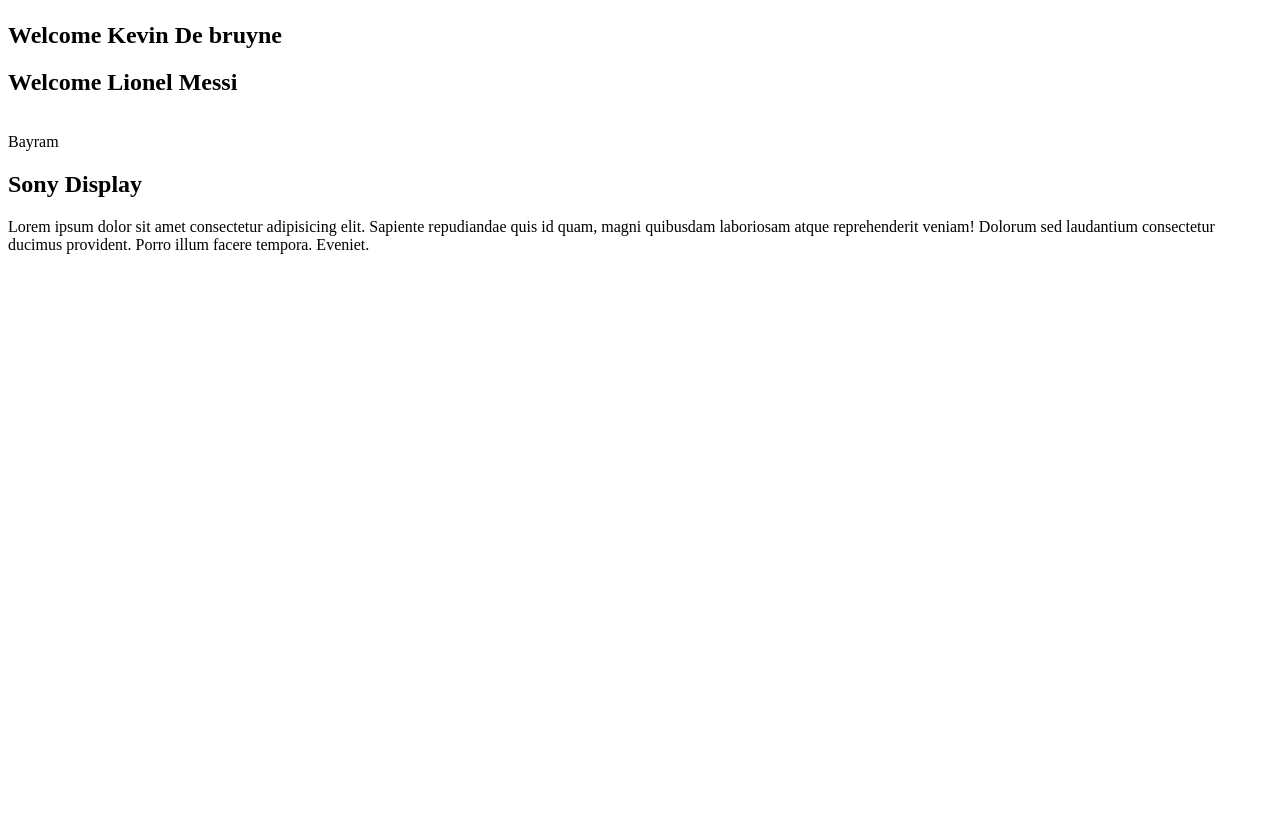
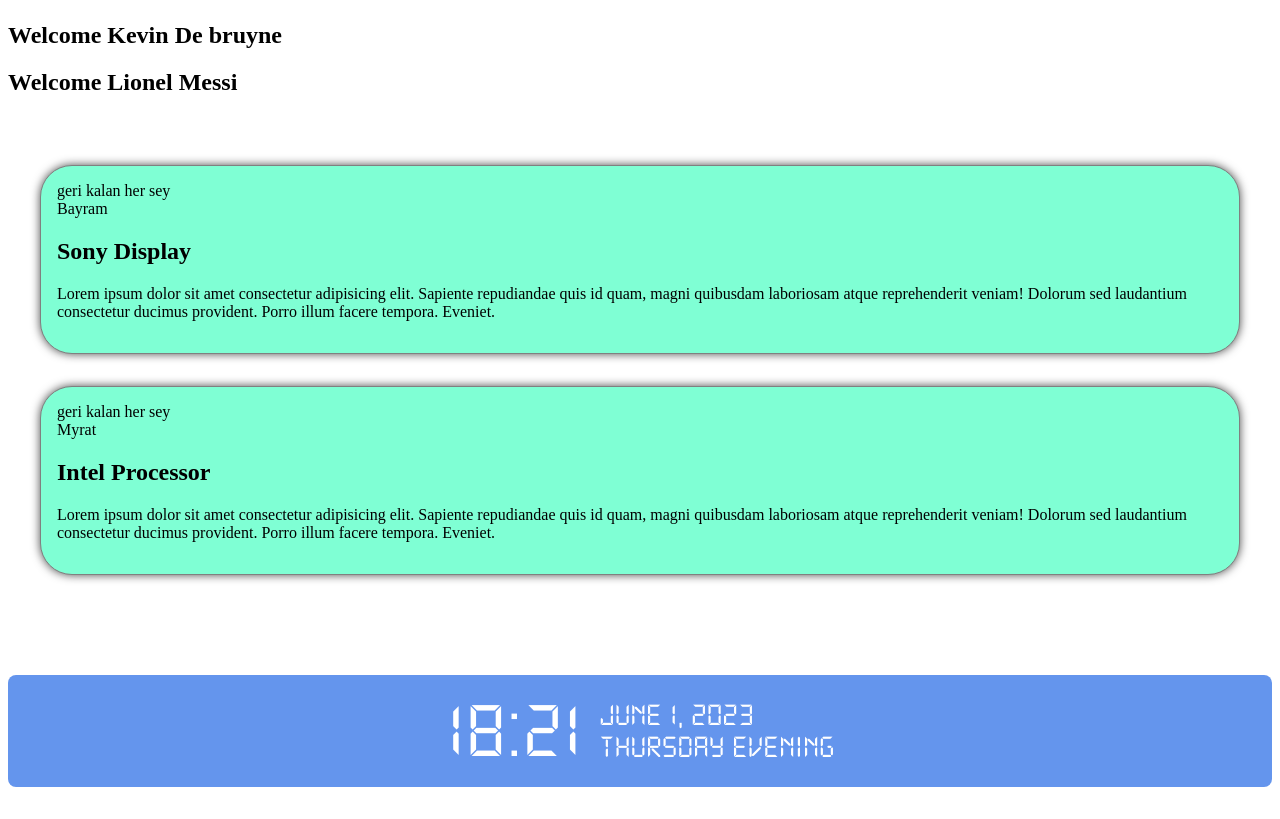
Before and after one commit to bayramsoltan/react-playground, a React (Create React App) app in the folder basics/: page / in a window 1280 px wide. Shown: the part 2005-2824 px from the top of the page. Before the commit the page ends 2319 px from the top, so only its background shows below. Built offline with nearby package versions, Linux system fonts and the light colour scheme.

Commit message:
props-children-styling

```diff
--- a/basics/src/App.js
+++ b/basics/src/App.js
@@ -12,6 +12,7 @@ import SassScss from './components/03-styles/05-sass-scss';
 import Digitaltime1 from './components/04-dijital-saat1/digitaltime';
 import Greetings from './components/05-props/01-greetings';
 import Products from './components/05-props/05-products';
+import Digitaltime2 from './components/06-dijital-saat2/digitaltime2';
 
 //import etmeyi unutmu bu klasor tum companentleri uzerinde bir html sayfasi gibi
 export default function App() {
@@ -48,6 +49,8 @@ export default function App() {
 
             <br />
             <br />
+
+            <Digitaltime2 textColor = "white" bgColor = "cornflowerblue"/>
         </>
     )
 };
--- a/basics/src/components/05-props/05-products.js
+++ b/basics/src/components/05-props/05-products.js
@@ -13,6 +13,15 @@ const Products = () => {
           provident. Porro illum facere tempora. Eveniet.
         </p>
       </ProductCard>
+      <ProductCard name="Myrat">
+        <h2>Intel Processor</h2>
+        <p>
+          Lorem ipsum dolor sit amet consectetur adipisicing elit. Sapiente
+          repudiandae quis id quam, magni quibusdam laboriosam atque
+          reprehenderit veniam! Dolorum sed laudantium consectetur ducimus
+          provident. Porro illum facere tempora. Eveniet.
+        </p>
+      </ProductCard>
     </div>
   );
 };
--- a/basics/src/components/05-props/06-product-card.js
+++ b/basics/src/components/05-props/06-product-card.js
@@ -1,8 +1,11 @@
 import React from 'react';
 import "./06-product-card.scss";
+
 const ProductCard = (props) => {
   return (
     <div className='product-card'>
+        geri kalan her sey
+        <br/>
         {props.name}
         {props.children}
     </div>
--- a/basics/src/components/05-props/06-product-card.scss
+++ b/basics/src/components/05-props/06-product-card.scss
@@ -1,3 +1,12 @@
 .product-card{
-
+    border: 1px solid gray;
+    padding: 1rem;
+    border-radius: 2rem;
+    -webkit-border-radius: 2rem;
+    -moz-border-radius: 2rem;
+    -ms-border-radius: 2rem;
+    -o-border-radius: 2rem;
+    background-color: aquamarine;
+    box-shadow: 0 0 10px rgba(0, 0, 0, 0.701);
+    margin: 2rem;
 }
--- /dev/null
+++ b/basics/src/components/06-dijital-saat2/digitaltime2.js
@@ -0,0 +1,40 @@
+import React from 'react'
+import "./digitaltime2.scss";
+import moment from 'moment';
+
+const Digitaltime2 = (props) => {
+    const dateTime = moment();
+    const timeStr = dateTime.format("HH:mm");
+    const dateStr = dateTime.format("LL");
+    const dayStr = moment().format("dddd");
+    const hour = moment().format("HH");
+    //moment().hour() yada .hours() kullanilabilir
+
+    let message = '';
+
+    if(hour >= 7 &&  hour <11){
+        message = "MORNING"
+    }else if(hour>= 11 && hour <14){
+        message = "NOON"
+    }else if(hour>17 && hour < 22){
+        message = "EVENING"
+    }else{
+        message = "NIGHT"
+    }
+    const clockStyle = {
+        color: props.textColor,
+        backgroundColor: props.bgColor,
+    };
+
+  return (
+    <div style = {clockStyle} className='dijital-time-app2'>
+        <div className='time'>{timeStr}</div>
+        <div>
+            <div className='date'>{dateStr}</div>
+            <div className='day'>{dayStr} {message}</div>
+        </div>
+    </div>
+  )
+}
+
+export default Digitaltime2
--- /dev/null
+++ b/basics/src/components/06-dijital-saat2/digitaltime2.scss
@@ -0,0 +1,22 @@
+@font-face {
+    font-family: "dijital";
+    src: url("../../assets/font/ds-digi.ttf");
+}
+
+.dijital-time-app2 {
+    margin: 2rem 0;
+    font-family: dijital;
+    background-color: rgb(37, 37, 37);
+    border-radius: 0.5rem;
+    color: chartreuse;
+    display: flex;
+    justify-content: center;
+    align-items: center;
+    gap: 1rem;
+    padding: 1rem;
+    font-size: 2rem;
+
+    .time {
+        font-size: 5rem;
+    }
+}
```
